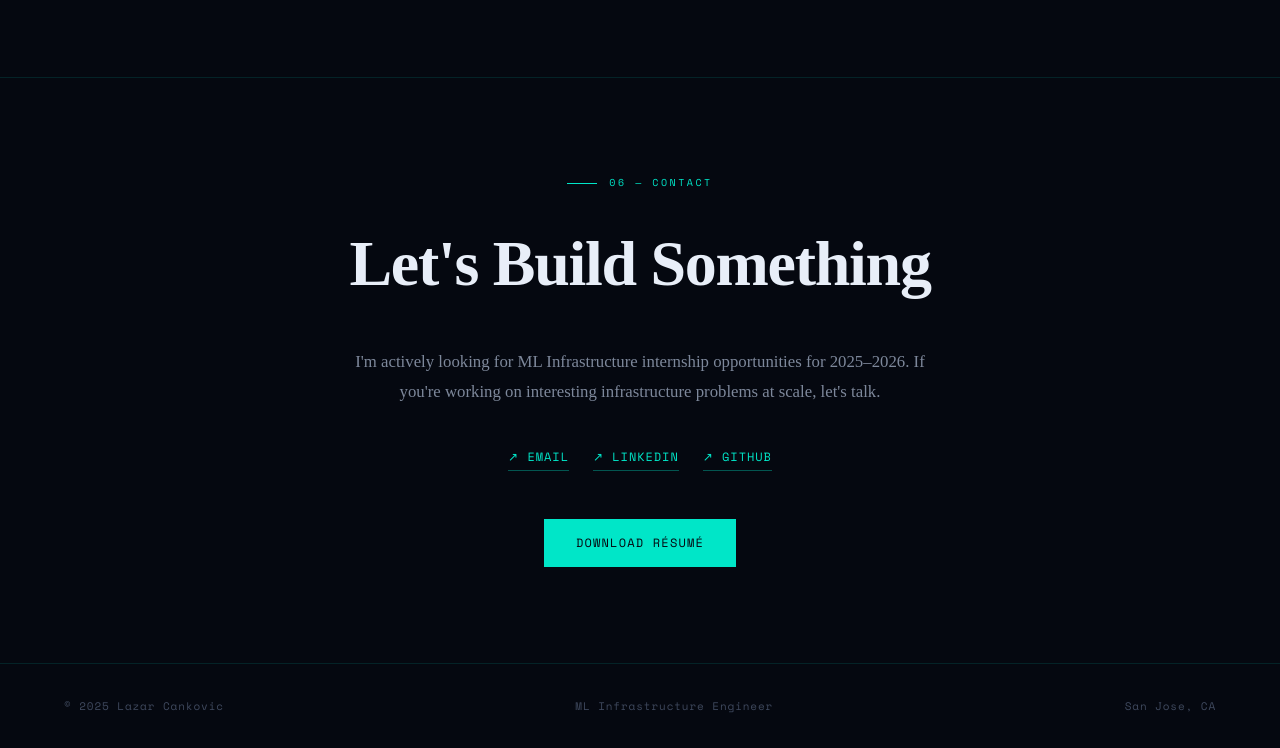
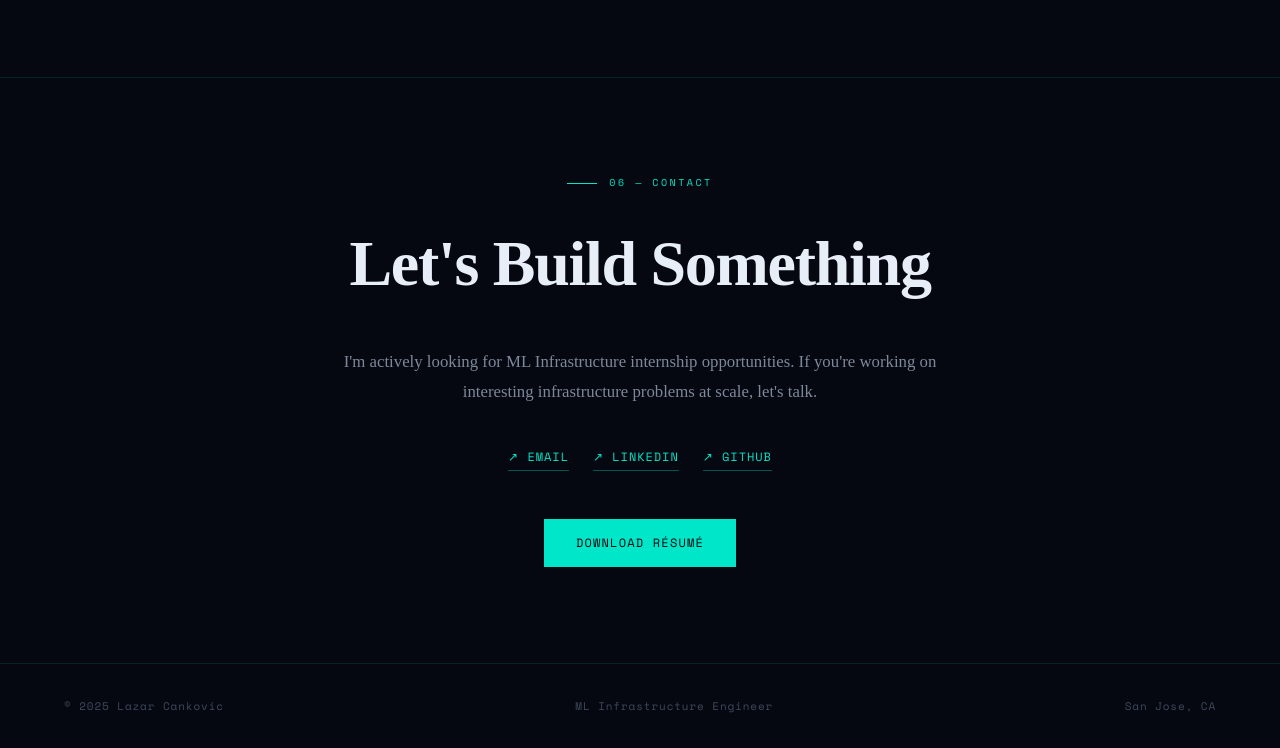
Before and after one commit to LazarCankovic/LazarCankovic.github.io, a plain HTML site: page index.html in a window 1280 px wide. Shown: the part 5343-6091 px from the top of the page. Drawn offline with nearby package versions, Linux system fonts and the light colour scheme.

Commit message:
Update index.html

```diff
--- a/index.html
+++ b/index.html
@@ -3,7 +3,7 @@
 <head>
 <meta charset="UTF-8">
 <meta name="viewport" content="width=device-width, initial-scale=1.0">
-<title>Lazar Cankovic — ML Infrastructure Engineer</title>
+<title>Lazar Cankovic</title>
 <link rel="preconnect" href="https://fonts.googleapis.com">
 <link rel="preconnect" href="https://fonts.gstatic.com" crossorigin>
 <link href="https://fonts.googleapis.com/css2?family=Space+Mono:ital,wght@0,400;0,700;1,400&display=swap" rel="stylesheet">
@@ -1136,7 +1136,7 @@
   <div class="section-label" style="justify-content:center;">06 — Contact</div>
   <h2 class="contact-title">Let's Build Something</h2>
   <p class="contact-sub">
-    I'm actively looking for ML Infrastructure internship opportunities for 2025–2026. If you're working on interesting infrastructure problems at scale, let's talk.
+    I'm actively looking for ML Infrastructure internship opportunities. If you're working on interesting infrastructure problems at scale, let's talk.
   </p>
   <div class="contact-links">
     <a href="mailto:lazcankovic@gmail.com" class="contact-link">
```
